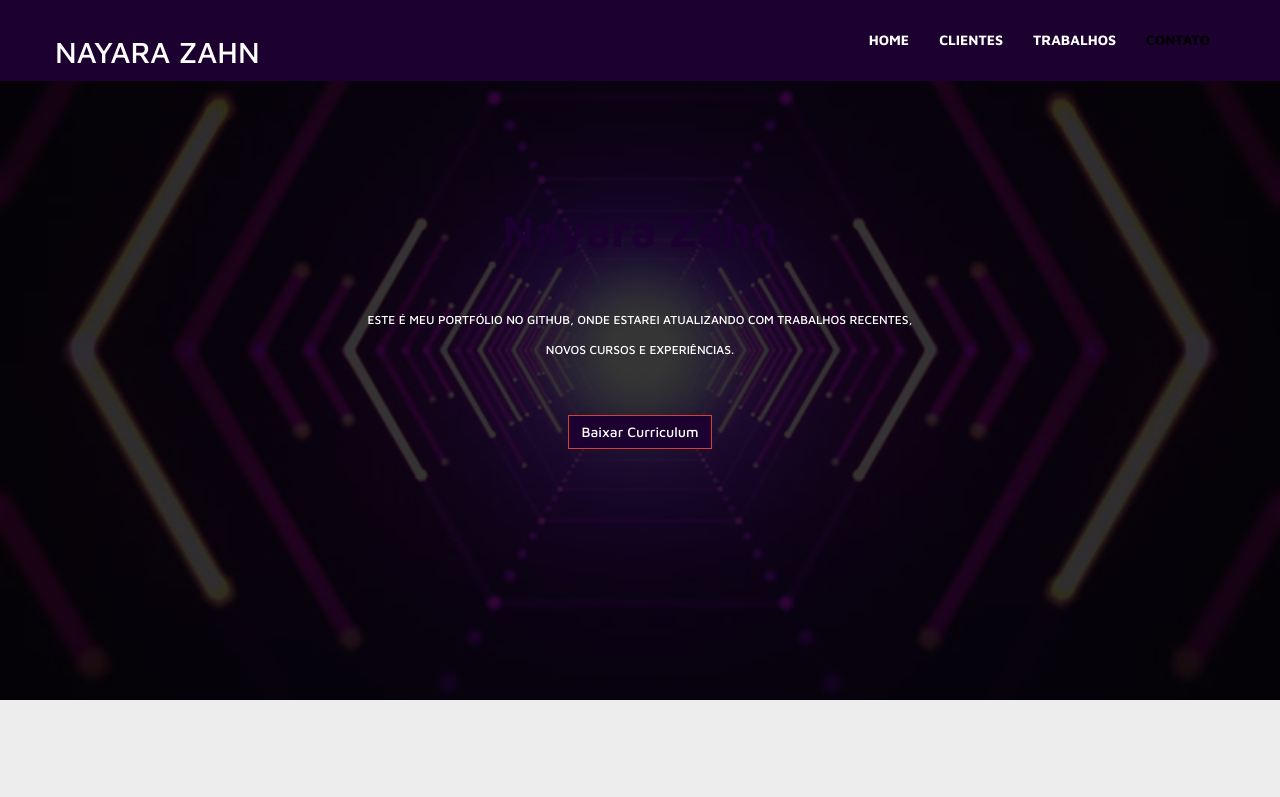
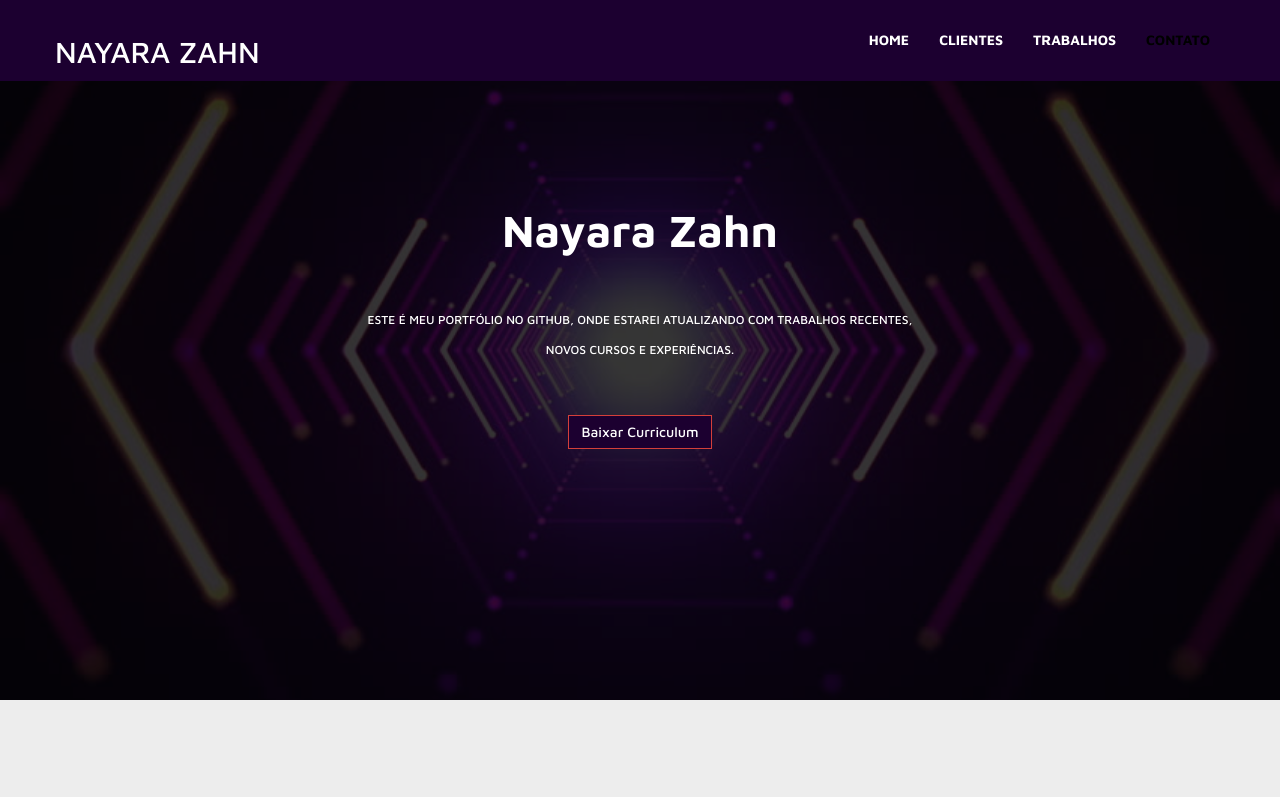
Before and after one commit to nanyzahn/nanyzahn.github.io, a plain HTML site: page index.html in a window 1280 px wide. Shown: the top 797 px of the page. Drawn offline with Linux system fonts and the light colour scheme; files whose address does not match are found by name.

Commit message:
Update style.css

```diff
--- a/assets/css/style.css
+++ b/assets/css/style.css
@@ -144,7 +144,7 @@ padding:0px;
         font-weight: 900;
         padding-top: 180px;
         padding-bottom: 35px;
-        color: #1C0030;
+        color: #FFFFFF;
     }
 
 
```
